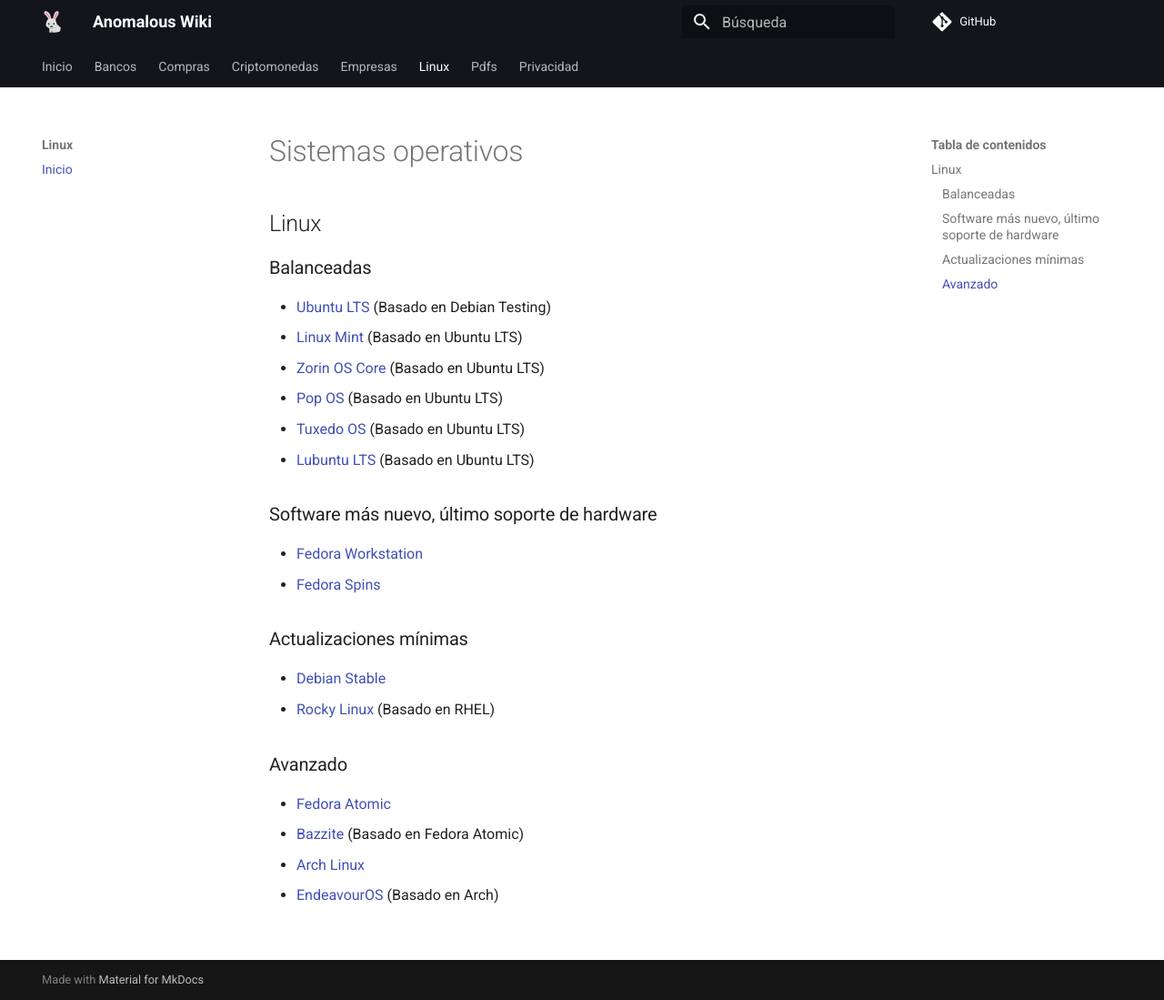
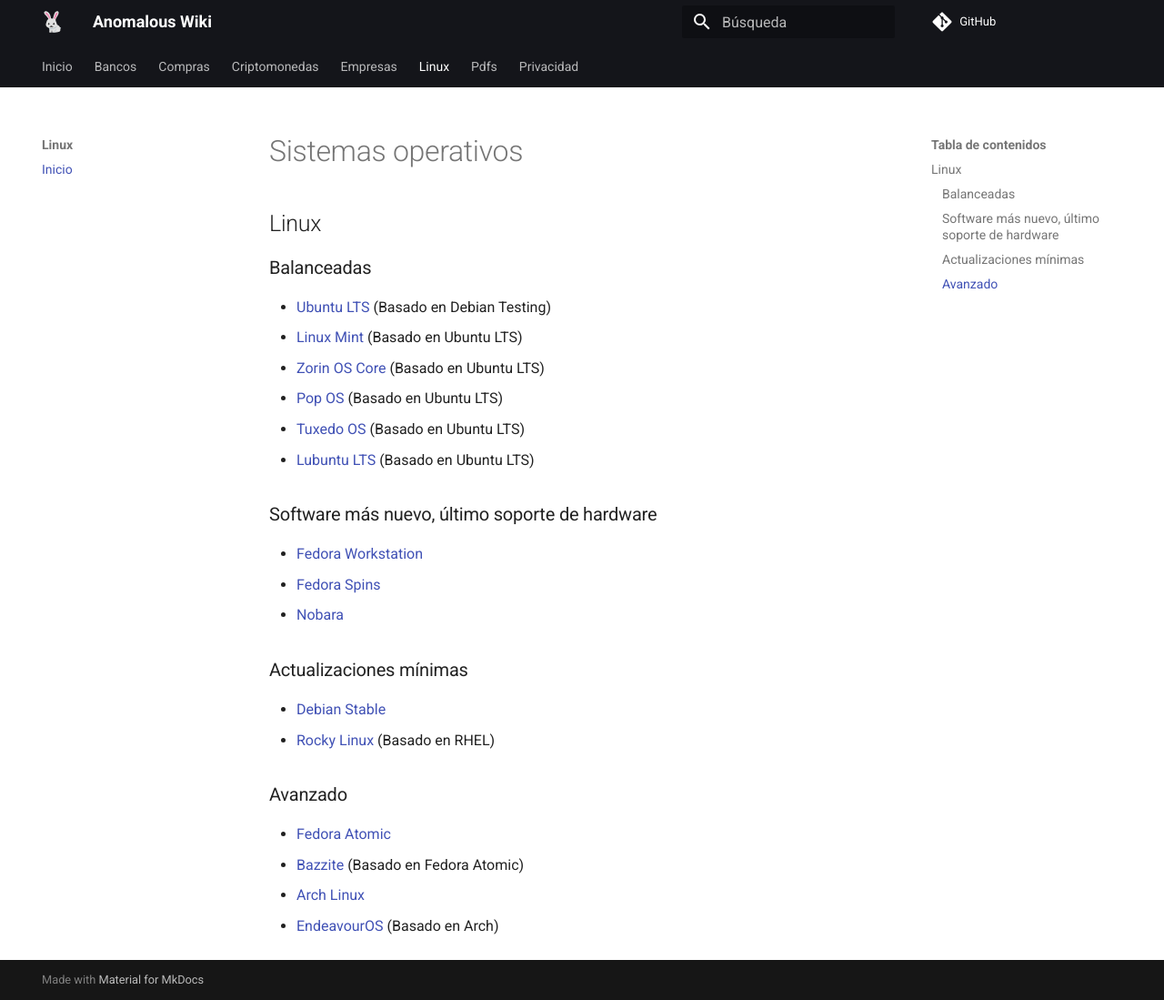
Before and after one commit to anomalouscode/wiki, an MkDocs documentation site: the page built from docs/linux/index.md, in a window 1280 px wide and 1099 px high. Shown: the whole window at 91% size. Built offline with MkDocs 1.6.1 and Material for MkDocs 9.7.7, drawn with Linux system fonts in a browser that asks for light colours; comment, search, counter and statistics services are not loaded.

Commit message:
Update index.md

```diff
--- a/docs/linux/index.md
+++ b/docs/linux/index.md
@@ -19,6 +19,7 @@
 
 - [Fedora Workstation](https://fedoraproject.org/workstation/)
 - [Fedora Spins](https://fedoraproject.org/spins/)
+- [Nobara](https://nobaraproject.org/)
 
 ### Actualizaciones mínimas
 
```
